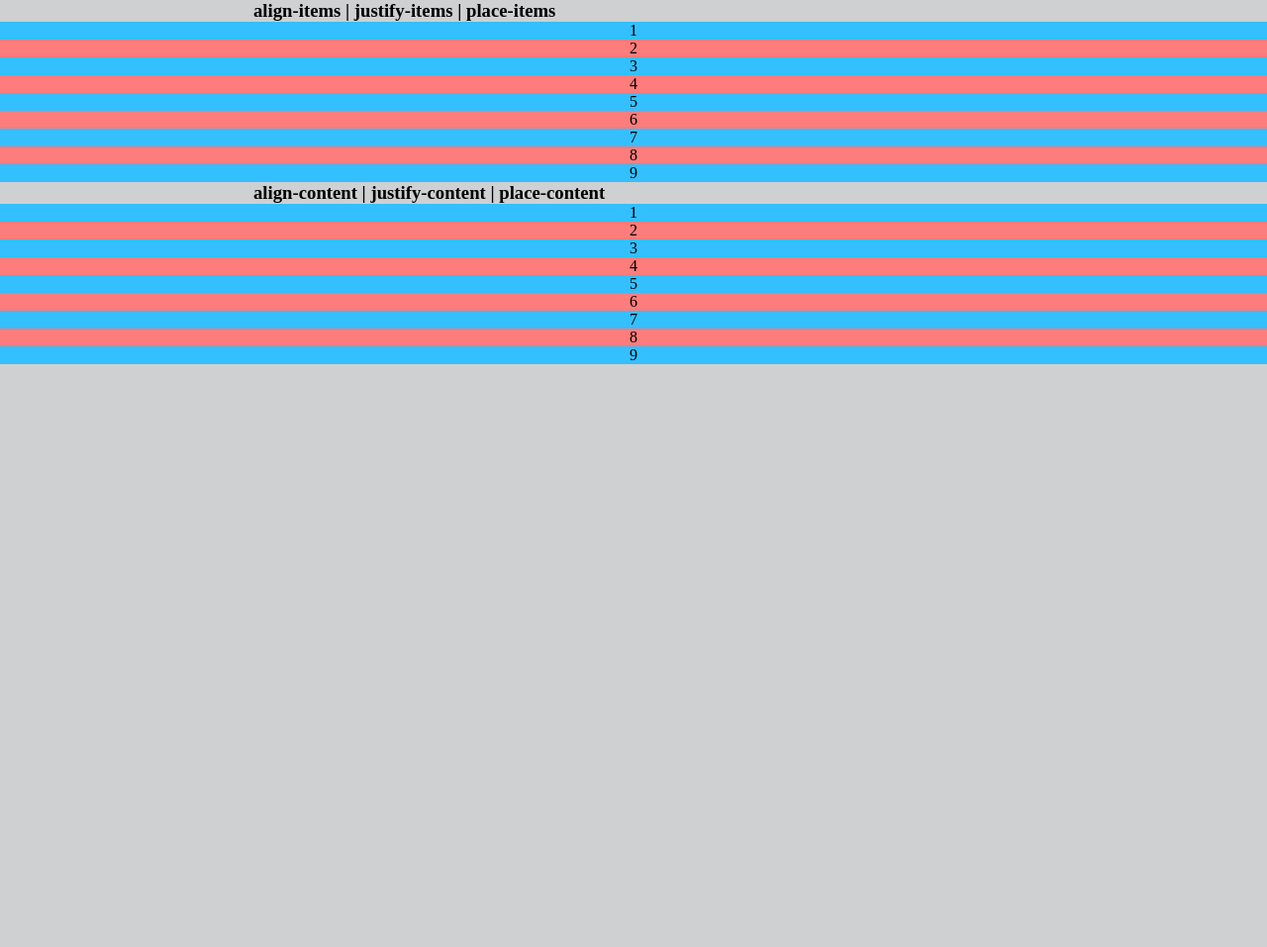
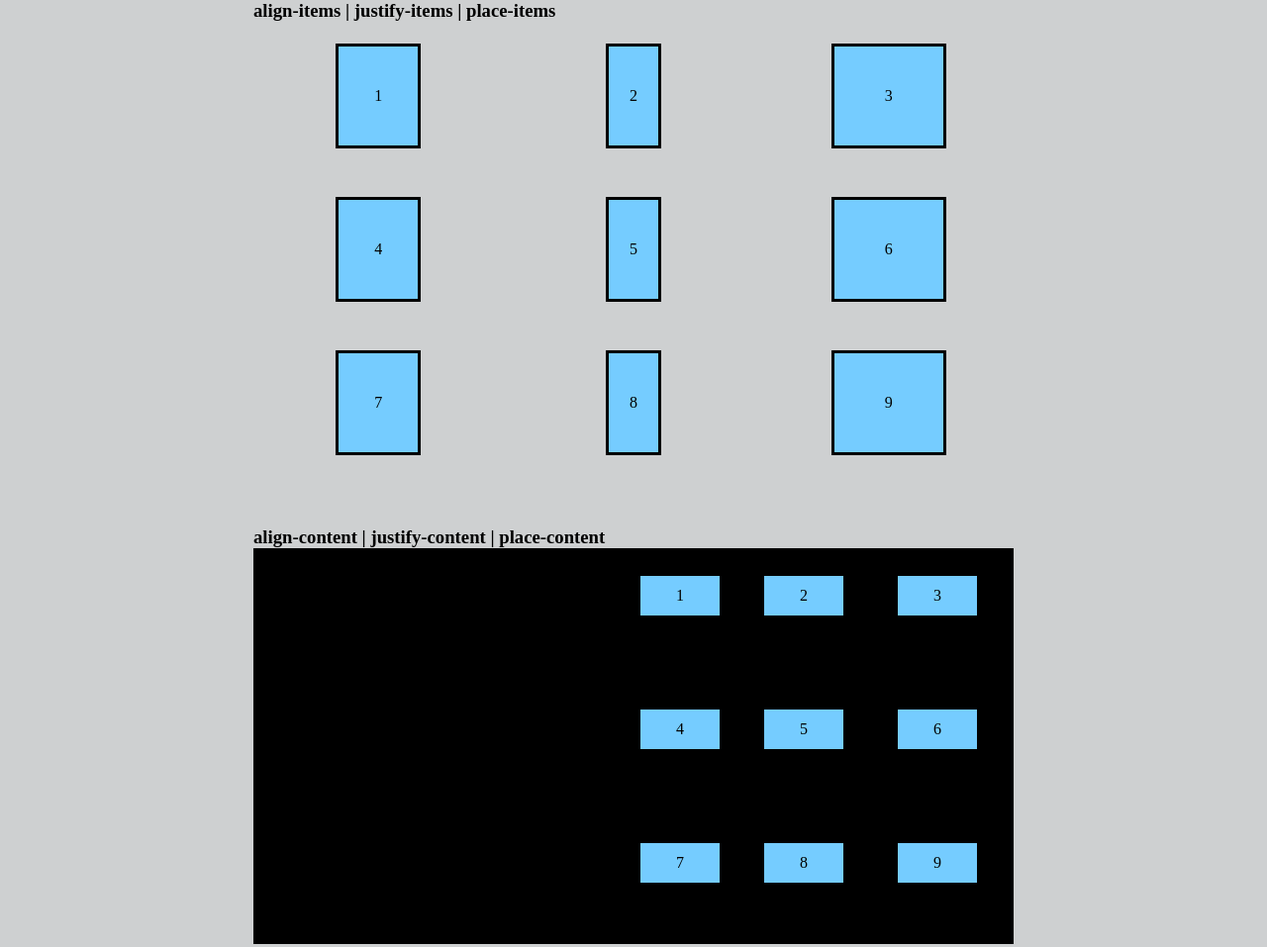
Before and after one commit to fauzigalih/UserInterface, a plain HTML site: page CSS Exercises/Grid/Grid Alignment.html in a window 1280 px wide. Shown: the whole page at 99% size. Before the commit the page ends 800 px from the top, so only its background shows below. Drawn offline with Linux system fonts and the light colour scheme.

Commit message:
Update style.css

```diff
--- a/CSS Exercises/Grid/style.css
+++ b/CSS Exercises/Grid/style.css
@@ -170,3 +170,52 @@ h3 {
     padding: 50px 0;
 }
 /* End Grid Area and Gap  */
+
+/* Start Grid Alignment */
+.item.i1, .item.i4, .item.i7 {
+    width: 80px;
+}
+
+.item.i2, .item.i5, .item.i8 {
+    width: 50px;
+}
+
+.item.i3, .item.i6, .item.i9 {
+    width: 110px;
+}
+
+.container4 {
+    width: 60%;
+    margin: 0 auto 50px auto;
+    display: grid;
+    gap: 5px;
+}
+
+.container4 .item {
+    border: 3px solid rgb(0, 0, 0);
+    height: 100px;
+    background-color: rgb(117, 204, 255);
+}
+
+/* Latihan 1 */
+.container4.one {
+    justify-items: center;
+    align-items: center;
+    grid-template-rows: 150px 150px 150px;
+    grid-template-columns: 1fr 1fr 1fr;
+}
+
+/* Latihan 2 */
+.container4.two {
+    background-color: black;
+    height: 400px;
+    grid-template-columns: 120px 130px 120px;
+    grid-template-rows: 80px 80px 80px;
+    justify-content: end;
+    align-content: space-around;
+}
+
+.container4.two .item {
+    width: 80px;
+    height: 40px;
+}
```
